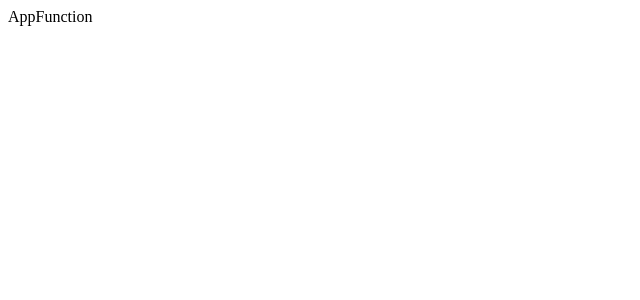
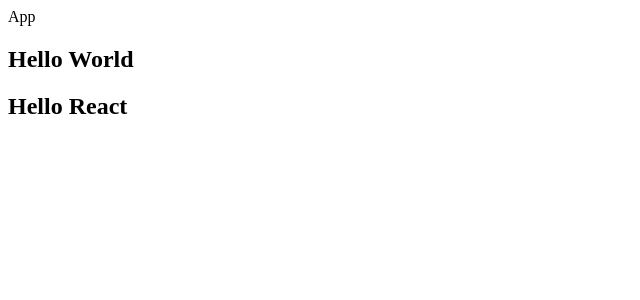
Before and after one commit to hbm1985/TKMWeb, a React (Create React App) app in the folder 08_React/code/03_react_components/: page / in a window 1280 px wide. Shown: the top 300 px of the page, without its empty margins (0-640 px from the left). Built offline with nearby package versions, Linux system fonts and the light colour scheme.

Commit message:
生命周期的介绍、挂载的流程

```diff
--- /dev/null
+++ b/08_React/code/03_react_components/src/02_组件生命周期函数/App.jsx
@@ -0,0 +1,49 @@
+/*
+  认识生命周期
+
+  很多的事物都有从创建到销毁的整个过程，这个过程称之为是生命周期
+
+  React组件也有自己的生命周期，了解组件的生命周期可以让我们在最合适的地方完成自己想要的功能
+
+  生命周期和生命周期函数的关系：
+
+  生命周期是一个抽象的概念，在生命周期的整个过程，分成了很多个阶段：
+    比如装载阶段（Mount），组件第一次在DOM树中被渲染的过程
+    比如更新过程（Update），组件状态发生变化，重新更新渲染的过程
+    比如卸载阶段（Unmount），组件从DOM树中被移除的过程
+
+  我们谈React生命周期时，主要谈的是类组件的生命周期，因为函数组件时不存在生命周期的
+  后续讲到hooks，可以通过hooks模拟一些生命周期钩子
+ */
+
+/*
+  生命周期解析
+
+  我们先来学习一下最基础、最常用的生命周期函数
+
+  Mounting（挂载阶段）：
+    constructor（组件被实例化）
+    render（组件被渲染）
+    componentDidMount（组件已挂载）
+
+  Updating（更新阶段：new props、setState、forceUpdate）：
+    render（组件被渲染）
+    componentDidMount（组件已挂载）
+
+  Unmounting（卸载阶段）：
+    ucomponentWillnmount（组件即将被卸载）
+ */
+
+import React, { Component } from "react"
+import HelloWorld from "./HelloWorld"
+
+export default class App extends Component {
+  render() {
+    return (
+      <div>
+        App
+        <HelloWorld />
+      </div>
+    )
+  }
+}
--- /dev/null
+++ b/08_React/code/03_react_components/src/02_组件生命周期函数/HelloWorld.jsx
@@ -0,0 +1,29 @@
+import React, { Component } from "react"
+
+export default class HelloWorld extends Component {
+  //  1.构造方法：constructor
+  constructor(props) {
+    console.log("HelloWorld constructor")
+    super(props)
+
+    this.state = { message: "Hello World" }
+  }
+
+  //  2.执行render函数
+  render() {
+    console.log("HelloWorld render")
+    const { message } = this.state
+    return (
+      <div>
+        <h2>{message}</h2>
+        <h2>Hello React</h2>
+      </div>
+    )
+  }
+
+  //  3.组件被渲染到DOM：被挂载到DOM
+  //  至此，组件的内容被渲染到界面上
+  componentDidMount() {
+    console.log("HelloWorld componentDidMount")
+  }
+}
--- a/08_React/code/03_react_components/src/index.js
+++ b/08_React/code/03_react_components/src/index.js
@@ -40,11 +40,12 @@ import React from "react"
 import ReactDOM from "react-dom/client"
 import AppClass from "./01_类组件和函数组件/App_Class"
 import AppFunction from "./01_类组件和函数组件/App_Function"
+import App from "./02_组件生命周期函数/App"
 
 const root = ReactDOM.createRoot(document.getElementById("root"))
 root.render(
-  <React.StrictMode>
-    <AppClass />
-    <AppFunction />
-  </React.StrictMode>
+  //  React.StrictMode在开发模式下，会干扰生命周期，因此先注释掉
+  // <React.StrictMode>
+  <App />
+  // </React.StrictMode>
 )
```
